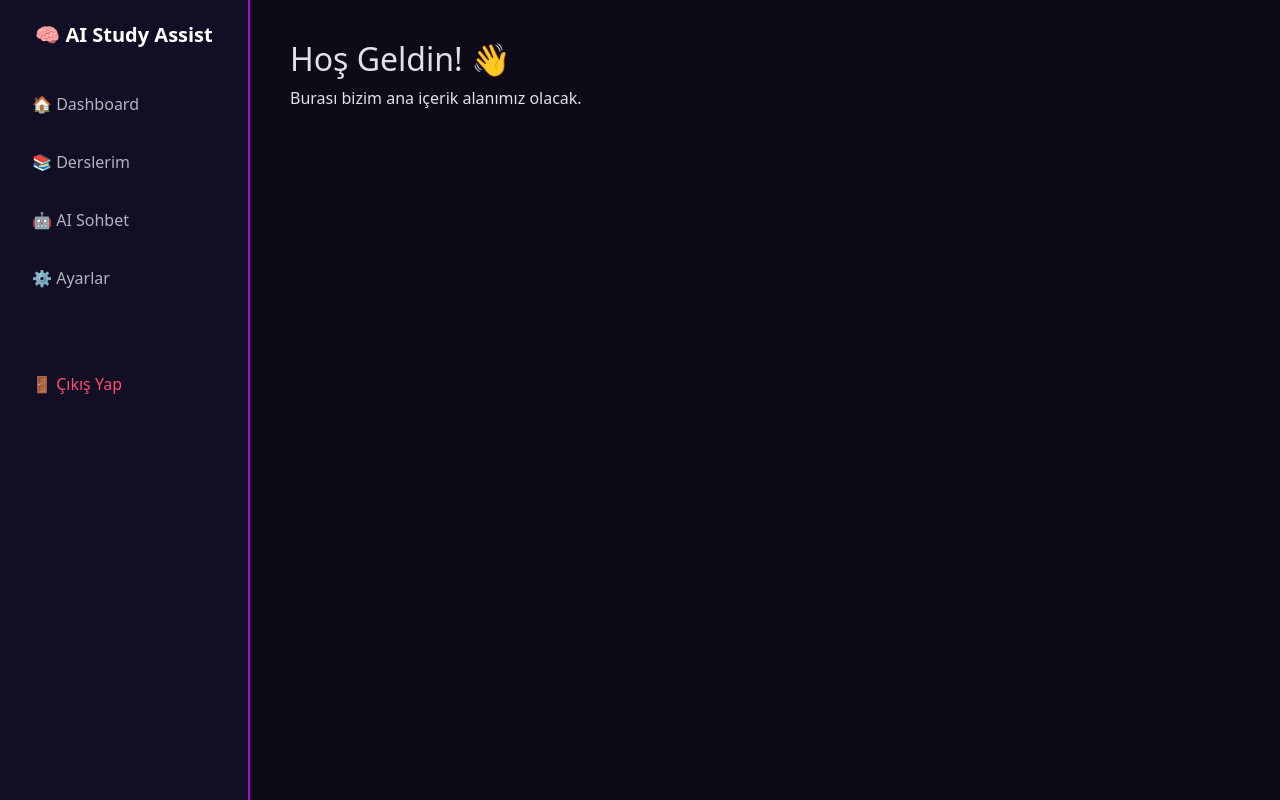
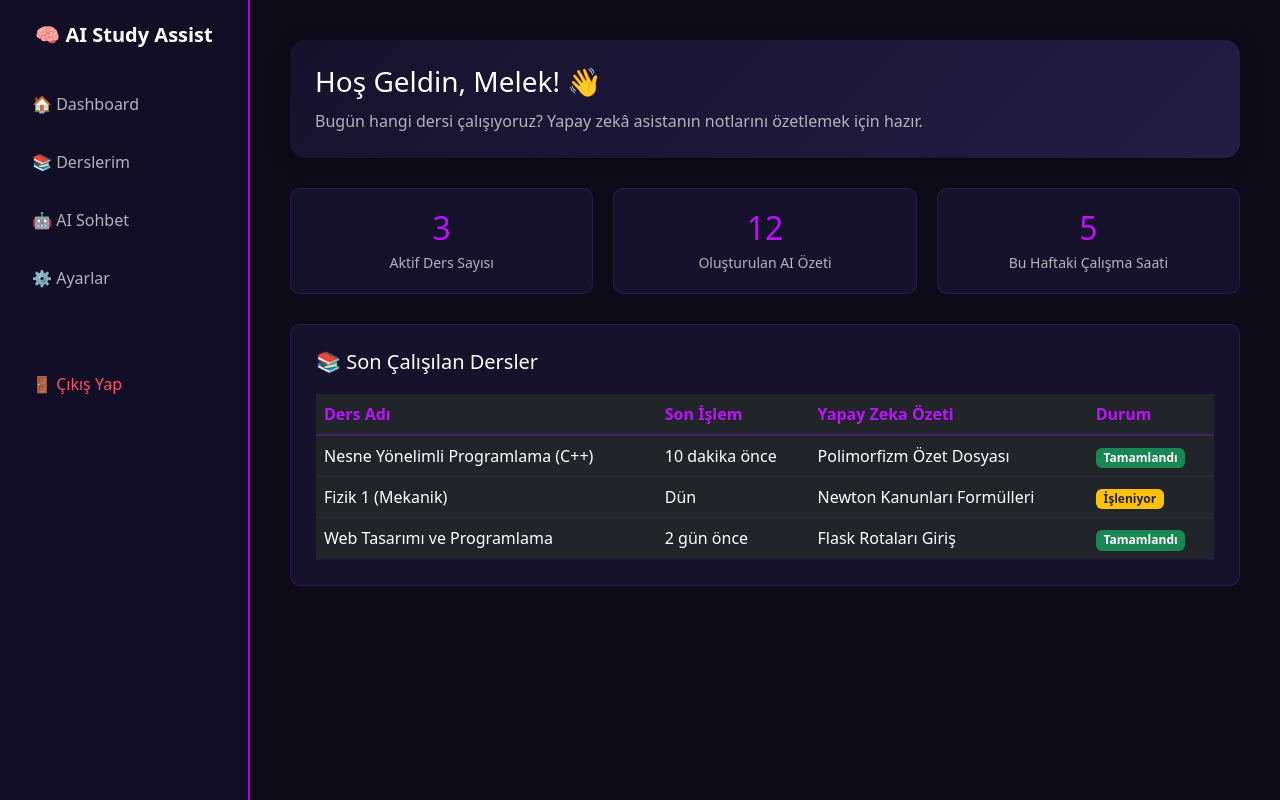
Before and after one commit to melekcoder/AI-Study-Assistant, a Flask app: page /dashboard in a window 1280 px wide. Run offline with Flask 3, Linux system fonts and the light colour scheme.

Commit message:
Dashboard layout alignment and bootstrap tables completed

```diff
--- a/templates/dashboard.html
+++ b/templates/dashboard.html
@@ -4,7 +4,7 @@
     <meta charset="UTF-8">
     <meta name="viewport" content="width=device-width, initial-scale=1.0">
     <title>Dashboard - AI Study Assistant</title>
-    <link href="https://cdn.jsdelivr.net/npm/bootstrap@5.3.0/dist/confs/bootstrap.min.css" rel="stylesheet">
+    <link href="https://cdn.jsdelivr.net/npm/bootstrap@5.3.0/dist/css/bootstrap.min.css" rel="stylesheet">
     <style>
 body {
             background-color: #0d0b18;
@@ -46,12 +46,88 @@ body {
             flex: 1;
             padding: 40px;
         }
+        .HosGeldinKarti {
+    background: linear-gradient(135deg, #16122c, #231c44); /
+    border: 1px solid rgba(138, 43, 226, 0.3);
+    border-radius: 15px;
+    padding: 25px;
+    margin-bottom: 30px;
+    box-shadow: 0 4px 20px rgba(0, 0, 0, 0.3);
+}
+
+.HosGeldinKarti h2 {
+    color: #ffffff;
+    margin: 0 0 10px 0;
+    font-size: 28px;
+}
+
+.HosGeldinKarti p {
+    color: #b5b3bc;
+    margin: 0;
+}
+
+
+.IstatistikSatiri {
+    display: flex;
+    gap: 20px;
+}
+.Kutu {
+    background-color: #16122c;
+    border: 1px solid rgba(138, 43, 226, 0.2);
+    border-radius: 10px;
+    padding: 20px;
+    flex: 1;
+    text-align: center;
+}
+
+.Kutu h3 {
+    font-size: 32px;
+    color: #bc13fe;
+    margin: 0 0 5px 0;
+}
+
+.Kutu p {
+    color: #b5b3bc;
+    margin: 0;
+    font-size: 14px;
+}
+
+.TabloAlani {
+    background-color: #16122c;
+    border: 1px solid rgba(138, 43, 226, 0.2);
+    border-radius: 10px;
+    padding: 25px;
+    margin-top: 30px;
+}
+
+.TabloAlani h4 {
+    color: #ffffff;
+    margin-bottom: 20px;
+    font-size: 20px;
+}
+
+
+.custom-table {
+    color: #e2e1e9 !important;
+}
+
+.custom-table th {
+    color: #bc13fe !important;
+    border-bottom: 2px solid rgba(138, 43, 226, 0.3) !important;
+}
+
+.custom-table td {
+    border-bottom: 1px solid rgba(138, 43, 226, 0.1) !important;
+    vertical-align: middle;
+}
+
         </style>
 </head>
 <body>
-   <div class="TumEkran">
 
+    <div class="TumEkran">
 
+        <!-- SOL MENÜ -->
         <div class="SolMenu">
             <div class="MenuBaslik">🧠 AI Study Assist</div>
 
@@ -60,18 +136,77 @@ body {
             <a href="#">🤖 AI Sohbet</a>
             <a href="#">⚙️ Ayarlar</a>
 
-
             <br><br>
             <a href="#" style="color: #ff4d6d;">🚪 Çıkış Yap</a>
         </div>
 
+        <!-- SAĞ TARAF (ANA İÇERİK ALANI) -->
+        <div class="SagIcerik">
 
-        <div class="SagIcerik">
-            <h2>Hoş Geldin! 👋</h2>
-            <p>Burası bizim ana içerik alanımız olacak.</p>
-        </div>
+            <!-- Hoş Geldin Kartı -->
+            <div class="HosGeldinKarti">
+                <h2>Hoş Geldin, Melek! 👋</h2>
+                <p>Bugün hangi dersi çalışıyoruz? Yapay zekâ asistanın notlarını özetlemek için hazır.</p>
+            </div>
 
-    </div>
+            <!-- İstatistik Kutuları -->
+            <div class="IstatistikSatiri">
+                <div class="Kutu">
+                    <h3>3</h3>
+                    <p>Aktif Ders Sayısı</p>
+                </div>
+                <div class="Kutu">
+                    <h3>12</h3>
+                    <p>Oluşturulan AI Özeti</p>
+                </div>
+                <div class="Kutu">
+                    <h3>5</h3>
+                    <p>Bu Haftaki Çalışma Saati</p>
+                </div>
+            </div>
+
+            <!-- Son Çalışılan Dersler Tablosu (Artık Sağ İçeriğin İçinde!) -->
+            <div class="TabloAlani">
+                <h4>📚 Son Çalışılan Dersler</h4>
+                <table class="table table-dark table-hover custom-table mb-0">
+                    <thead>
+                        <tr>
+                            <th>Ders Adı</th>
+                            <th>Son İşlem</th>
+                            <th>Yapay Zeka Özeti</th>
+                            <th>Durum</th>
+                        </tr>
+                    </thead>
+                    <tbody>
+                        <tr>
+                            <td>Nesne Yönelimli Programlama (C++)</td>
+                            <td>10 dakika önce</td>
+                            <td>Polimorfizm Özet Dosyası</td>
+                            <td><span class="badge bg-success">Tamamlandı</span></td>
+                        </tr>
+                        <tr>
+                            <td>Fizik 1 (Mekanik)</td>
+                            <td>Dün</td>
+                            <td>Newton Kanunları Formülleri</td>
+                            <td><span class="badge bg-warning text-dark">İşleniyor</span></td>
+                        </tr>
+                        <tr>
+                            <td>Web Tasarımı ve Programlama</td>
+                            <td>2 gün önce</td>
+                            <td>Flask Rotaları Giriş</td>
+                            <td><span class="badge bg-success">Tamamlandı</span></td>
+                        </tr>
+                    </tbody>
+                </table>
+            </div>
+
+        </div> <!-- SagIcerik Kapanışı -->
+
+    </div> <!-- TumEkran Kapanışı -->
+
+
+
+
 
 </body>
 </html>
```
